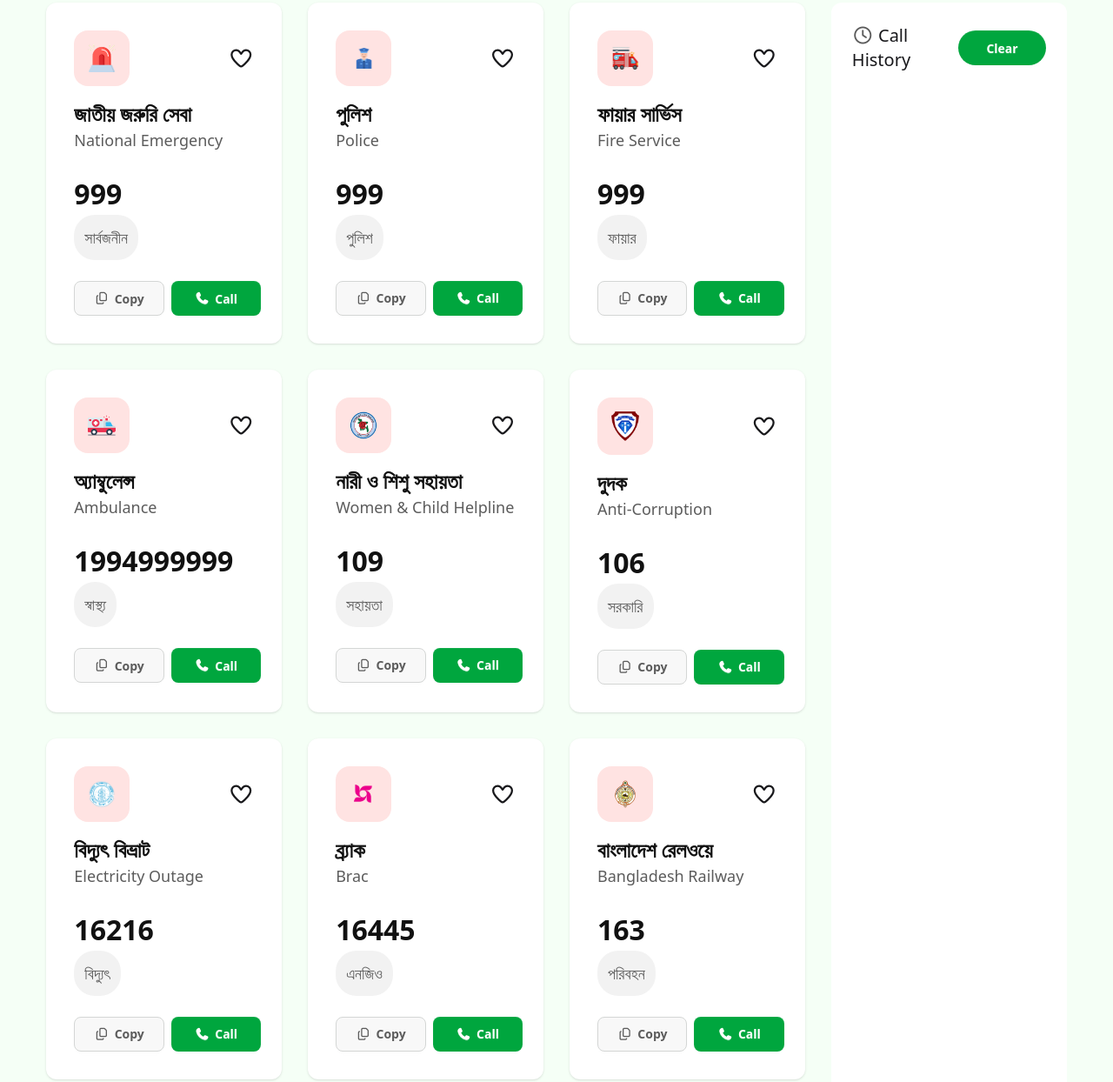
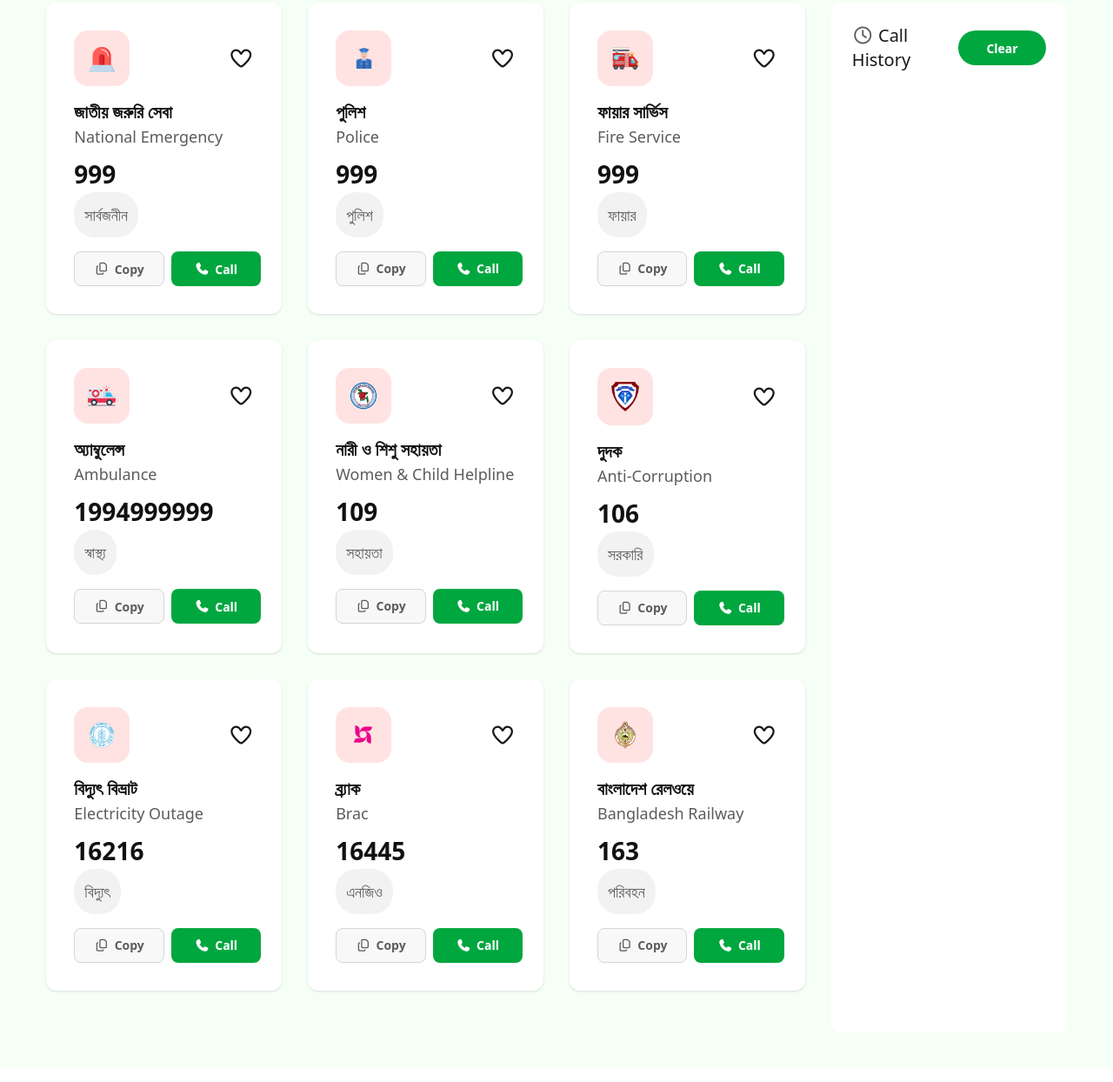
Before and after one commit to NusratJahanNila/-, a plain HTML site: page index.html in a window 1280 px wide. Shown: the part 453-1697 px from the top of the page at 87% size. Drawn offline with nearby package versions, Linux system fonts and the light colour scheme; a web font is replaced by a local one.

Commit message:
Edited font size of card section

```diff
--- a/index.html
+++ b/index.html
@@ -77,7 +77,7 @@
                     <div class="p-8  rounded-xl shadow bg-white">
                         <!-- icons -->
                         <div class="flex justify-between items-center">
-                            <div class="bg-[#FFE3E2] p-4 rounded-2xl ">
+                            <div class="bg-[rgb(255,227,226)] p-4 rounded-2xl ">
                                 <img src="./assets/emergency.png" alt="" class="w-8">
                             </div>
                             <div class="text-2xl">
@@ -86,13 +86,13 @@
                         </div>
                         <div>
                             <!-- description -->
-                            <div class="mb-6">
-                                <h2 class="text-[#111111] font-bold text-2xl mt-4">জাতীয় জরুরি সেবা</h2>
+                            <div class="mb-2">
+                                <h2 class="text-[#111111] font-bold text-xl mt-4">জাতীয় জরুরি সেবা</h2>
                                 <p class="text-[#5c5c5c] text-lg">National Emergency</p>
                             </div>
                             <!-- Contact -->
-                            <div class="mb-6">
-                                <h2 id="emergency-copy-number" class="text-[#111111] font-bold text-[32px]">999</h2>
+                            <div class="mb-4">
+                                <h2 id="emergency-copy-number" class="text-[#111111] font-bold text-[28px]">999</h2>
                                 <p class="text-lg text-[#5c5c5c] bg-[#f2f2f2] w-fit
                                 p-3 rounded-3xl">সার্বজনীন</p>
                             </div>
@@ -116,13 +116,13 @@
                         </div>
                         <div>
                             <!-- description -->
-                            <div class="mb-6">
-                                <h2 class="text-[#111111] font-bold text-2xl mt-4">পুলিশ</h2>
+                            <div class="mb-2">
+                                <h2 class="text-[#111111] font-bold text-xl mt-4">পুলিশ</h2>
                                 <p class="text-[#5c5c5c] text-lg">Police</p>
                             </div>
                             <!-- Contact -->
-                            <div class="mb-6">
-                                <h2 id="police-copy-number" class="text-[#111111] font-bold text-[32px]">999</h2>
+                            <div class="mb-4">
+                                <h2 id="police-copy-number" class="text-[#111111] font-bold text-[28px]">999</h2>
                                 <p class="text-lg text-[#5c5c5c] bg-[#f2f2f2] w-fit
                                 p-3 rounded-3xl">পুলিশ</p>
                             </div>
@@ -146,13 +146,13 @@
                         </div>
                         <div>
                             <!-- description -->
-                            <div class="mb-6">
-                                <h2 class="text-[#111111] font-bold text-2xl mt-4">ফায়ার সার্ভিস</h2>
+                            <div class="mb-2">
+                                <h2 class="text-[#111111] font-bold text-xl mt-4">ফায়ার সার্ভিস</h2>
                                 <p class="text-[#5c5c5c] text-lg">Fire Service</p>
                             </div>
                             <!-- Contact -->
-                            <div class="mb-6">
-                                <h2 id="fire-copy-number" class="text-[#111111] font-bold text-[32px]">999</h2>
+                            <div class="mb-4">
+                                <h2 id="fire-copy-number" class="text-[#111111] font-bold text-[28px]">999</h2>
                                 <p class="text-lg text-[#5c5c5c] bg-[#f2f2f2] w-fit
                                 p-3 rounded-3xl">ফায়ার</p>
                             </div>
@@ -179,13 +179,13 @@
                         </div>
                         <div>
                             <!-- description -->
-                            <div class="mb-6">
-                                <h2 class="text-[#111111] font-bold text-2xl mt-4">অ্যাম্বুলেন্স</h2>
+                            <div class="mb-2">
+                                <h2 class="text-[#111111] font-bold text-xl mt-4">অ্যাম্বুলেন্স</h2>
                                 <p class="text-[#5c5c5c] text-lg">Ambulance</p>
                             </div>
                             <!-- Contact -->
-                            <div class="mb-6">
-                                <h2 id="ambulance-copy-number" class="text-[#111111] font-bold text-[32px]">1994999999</h2>
+                            <div class="mb-4">
+                                <h2 id="ambulance-copy-number" class="text-[#111111] font-bold text-[28px]">1994999999</h2>
                                 <p class="text-lg text-[#5c5c5c] bg-[#f2f2f2] w-fit
                                 p-3 rounded-3xl">স্বাস্থ্য</p>
                             </div>
@@ -209,13 +209,13 @@
                         </div>
                         <div>
                             <!-- description -->
-                            <div class="mb-6">
-                                <h2 class="text-[#111111] font-bold text-2xl mt-4">নারী ও শিশু সহায়তা</h2>
+                            <div class="mb-2">
+                                <h2 class="text-[#111111] font-bold text-xl mt-4">নারী ও শিশু সহায়তা</h2>
                                 <p class="text-[#5c5c5c] text-lg">Women & Child Helpline</p>
                             </div>
                             <!-- Contact -->
-                            <div class="mb-6">
-                                <h2 id="woman-copy-number" class="text-[#111111] font-bold text-[32px]">109</h2>
+                            <div class="mb-4">
+                                <h2 id="woman-copy-number" class="text-[#111111] font-bold text-[28px]">109</h2>
                                 <p class="text-lg text-[#5c5c5c] bg-[#f2f2f2] w-fit
                                 p-3 rounded-3xl">সহায়তা</p>
                             </div>
@@ -239,13 +239,13 @@
                         </div>
                         <div>
                             <!-- description -->
-                            <div class="mb-6">
-                                <h2 class="text-[#111111] font-bold text-2xl mt-4">দুদক</h2>
+                            <div class="mb-2">
+                                <h2 class="text-[#111111] font-bold text-xl mt-4">দুদক</h2>
                                 <p  class="text-[#5c5c5c] text-lg">Anti-Corruption</p>
                             </div>
                             <!-- Contact -->
-                            <div class="mb-6">
-                                <h2 id="anti-corruption-copy-number" class="text-[#111111] font-bold text-[32px]">106</h2>
+                            <div class="mb-4">
+                                <h2 id="anti-corruption-copy-number" class="text-[#111111] font-bold text-[28px]">106</h2>
                                 <p class="text-lg text-[#5c5c5c] bg-[#f2f2f2] w-fit
                                 p-3 rounded-3xl">সরকারি</p>
                             </div>
@@ -272,13 +272,13 @@
                         </div>
                         <div>
                             <!-- description -->
-                            <div class="mb-6">
-                                <h2 class="text-[#111111] font-bold text-2xl mt-4">বিদ্যুৎ বিভ্রাট</h2>
+                            <div class="mb-2">
+                                <h2 class="text-[#111111] font-bold text-xl mt-4">বিদ্যুৎ বিভ্রাট</h2>
                                 <p class="text-[#5c5c5c] text-lg">Electricity Outage</p>
                             </div>
                             <!-- Contact -->
-                            <div class="mb-6">
-                                <h2 id="electricity-copy-number" class="text-[#111111] font-bold text-[32px]">16216</h2>
+                            <div class="mb-4">
+                                <h2 id="electricity-copy-number" class="text-[#111111] font-bold text-[28px]">16216</h2>
                                 <p class="text-lg text-[#5c5c5c] bg-[#f2f2f2] w-fit
                                 p-3 rounded-3xl">বিদ্যুৎ</p>
                             </div>
@@ -302,13 +302,13 @@
                         </div>
                         <div>
                             <!-- description -->
-                            <div class="mb-6">
-                                <h2 class="text-[#111111] font-bold text-2xl mt-4">ব্র্যাক</h2>
+                            <div class="mb-2">
+                                <h2 class="text-[#111111] font-bold text-xl mt-4">ব্র্যাক</h2>
                                 <p class="text-[#5c5c5c] text-lg">Brac</p>
                             </div>
                             <!-- Contact -->
-                            <div class="mb-6">
-                                <h2 id="brac-copy-number" class="text-[#111111] font-bold text-[32px]">16445</h2>
+                            <div class="mb-4">
+                                <h2 id="brac-copy-number" class="text-[#111111] font-bold text-[28px]">16445</h2>
                                 <p class="text-lg text-[#5c5c5c] bg-[#f2f2f2] w-fit
                                 p-3 rounded-3xl">এনজিও</p>
                             </div>
@@ -332,13 +332,13 @@
                         </div>
                         <div>
                             <!-- description -->
-                            <div class="mb-6">
-                                <h2 class="text-[#111111] font-bold text-2xl mt-4">বাংলাদেশ রেলওয়ে</h2>
+                            <div class="mb-2">
+                                <h2 class="text-[#111111] font-bold text-xl mt-4">বাংলাদেশ রেলওয়ে</h2>
                                 <p class="text-[#5c5c5c] text-lg">Bangladesh Railway</p>
                             </div>
                             <!-- Contact -->
-                            <div class="mb-6">
-                                <h2 id="railway-copy-number" class="text-[#111111] font-bold text-[32px]">163</h2>
+                            <div class="mb-4">
+                                <h2 id="railway-copy-number" class="text-[#111111] font-bold text-[28px]">163</h2>
                                 <p class="text-lg text-[#5c5c5c] bg-[#f2f2f2] w-fit
                                 p-3 rounded-3xl">পরিবহন</p>
                             </div>
```
